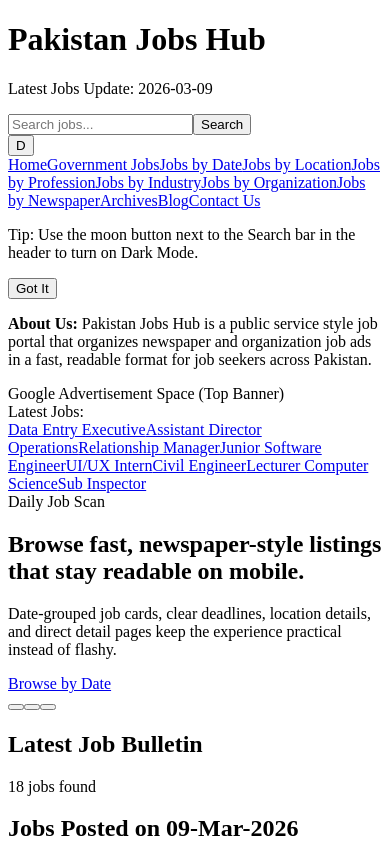
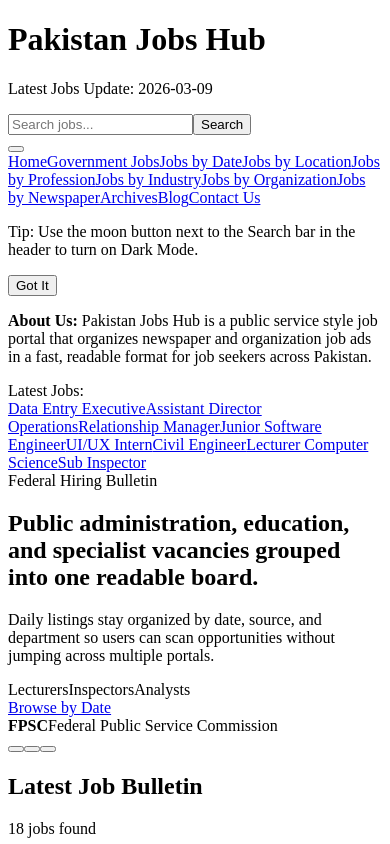
Before and after one commit to HafizTalalAhmad/Job-Website, a React (Vite) app: page /#/ in a window 390 px wide. Shown: the top 844 px of the page. Built offline with nearby package versions, Linux system fonts and the light colour scheme; no server answers; the database is empty; the HTML template or start-up script is replaced by a standard one.

Commit message:
Refine hero banners and remove top ad strip

```diff
--- a/src/App.jsx
+++ b/src/App.jsx
@@ -58,7 +58,6 @@
                   job ads in a fast, readable format for job seekers across Pakistan.
                 </p>
               </section>
-              <div className="ad-top top-align-block">Google Advertisement Space (Top Banner)</div>
             </>
           )}
           <Routes>
--- a/src/components/Header.jsx
+++ b/src/components/Header.jsx
@@ -38,9 +38,7 @@
               onClick={onToggleTheme}
               title={theme === 'dark' ? 'Switch to Light Mode' : 'Switch to Dark Mode'}
               aria-label={theme === 'dark' ? 'Switch to Light Mode' : 'Switch to Dark Mode'}
-            >
-              {theme === 'dark' ? 'L' : 'D'}
-            </button>
+            />
           </div>
         </div>
       </div>
--- a/src/components/HeroSlider.jsx
+++ b/src/components/HeroSlider.jsx
@@ -4,30 +4,39 @@
 const slides = [
   {
     id: 'slide-1',
-    eyebrow: 'Public Sector Spotlight',
-    title: 'Government hiring windows, newspaper ads, and deadlines in one place.',
-    blurb: 'Track major openings across aviation, education, utilities, railways, and public administration without scanning multiple sources.',
-    accent: 'Government Jobs',
+    department: 'Pakistan Civil Aviation Authority',
+    code: 'PCAA',
+    eyebrow: 'Aviation Recruitment Window',
+    title: 'Airport operations, communication units, and technical support openings.',
+    blurb: 'Track aviation-focused recruitment with department-level visibility, fast deadline scanning, and direct access to detail pages.',
+    accents: ['Air Traffic', 'Operations', 'Technical'],
     cta: '/jobs/government',
+    ctaLabel: 'View Government Jobs',
     tone: 'aviation'
   },
   {
     id: 'slide-2',
-    eyebrow: 'Daily Job Scan',
-    title: 'Browse fast, newspaper-style listings that stay readable on mobile.',
-    blurb: 'Date-grouped job cards, clear deadlines, location details, and direct detail pages keep the experience practical instead of flashy.',
-    accent: 'Browse by Date',
+    department: 'Federal Public Service Commission',
+    code: 'FPSC',
+    eyebrow: 'Federal Hiring Bulletin',
+    title: 'Public administration, education, and specialist vacancies grouped into one readable board.',
+    blurb: 'Daily listings stay organized by date, source, and department so users can scan opportunities without jumping across multiple portals.',
+    accents: ['Lecturers', 'Inspectors', 'Analysts'],
     cta: '/jobs/date',
-    tone: 'bulletin'
+    ctaLabel: 'Browse by Date',
+    tone: 'federal'
   },
   {
     id: 'slide-3',
-    eyebrow: 'Admin + Alerts',
-    title: 'Post jobs, manage contact messages, and maintain a clean public job board.',
-    blurb: 'Use the admin area for posting, updating, and reviewing incoming messages while the public site stays lightweight and focused.',
-    accent: 'Open Admin',
+    department: 'Pakistan Railways and Public Utilities',
+    code: 'PR',
+    eyebrow: 'National Service Hiring',
+    title: 'Technical, field, and operations posts presented in a practical newspaper-style layout.',
+    blurb: 'Use the public job board for daily tracking, then manage postings and contact messages through the admin workspace.',
+    accents: ['Workshops', 'Field Teams', 'Support Staff'],
     cta: '/admin',
-    tone: 'control'
+    ctaLabel: 'Open Admin',
+    tone: 'railways'
   }
 ]
 
@@ -37,7 +46,7 @@
   useEffect(() => {
     const timer = window.setInterval(() => {
       setActiveIndex((current) => (current + 1) % slides.length)
-    }, 4800)
+    }, 5000)
 
     return () => window.clearInterval(timer)
   }, [])
@@ -47,24 +56,30 @@
   return (
     <section className="hero-slider" aria-label="Homepage highlights">
       <div className={`hero-slide hero-slide-${activeSlide.tone}`}>
+        <div className="hero-slide-overlay">
           <div className="hero-slide-copy">
             <span className="hero-slide-eyebrow">{activeSlide.eyebrow}</span>
             <h2>{activeSlide.title}</h2>
             <p>{activeSlide.blurb}</p>
+            <div className="hero-slide-tags">
+              {activeSlide.accents.map((item) => (
+                <span key={item}>{item}</span>
+              ))}
+            </div>
             <div className="hero-slide-actions">
               <Link to={activeSlide.cta} className="hero-slide-btn">
-              {activeSlide.accent}
+                {activeSlide.ctaLabel}
               </Link>
             </div>
           </div>
 
-        <div className="hero-slide-art" aria-hidden="true">
-          <div className="art-frame">
-            <div className="art-strip" />
-            <div className="art-card art-card-primary" />
-            <div className="art-card art-card-secondary" />
-            <div className="art-grid">
-              <span />
+          <div className="hero-slide-poster" aria-hidden="true">
+            <div className="hero-slide-seal" />
+            <div className="hero-slide-dept">
+              <strong>{activeSlide.code}</strong>
+              <span>{activeSlide.department}</span>
+            </div>
+            <div className="hero-slide-lines">
               <span />
               <span />
               <span />
--- a/src/styles.css
+++ b/src/styles.css
@@ -308,48 +308,53 @@
 }
 
 .hero-slide {
-  min-height: 270px;
+  min-height: 320px;
   border: 1px solid var(--line);
-  background:
-    radial-gradient(circle at top left, rgba(255, 214, 10, 0.2), transparent 34%),
-    linear-gradient(135deg, #f8fbff 0%, #edf3f8 48%, #ffffff 100%);
-  display: grid;
-  grid-template-columns: 1.2fr 0.8fr;
+  position: relative;
   overflow: hidden;
 }
 
 .hero-slide-aviation {
   background:
-    radial-gradient(circle at top left, rgba(255, 214, 10, 0.25), transparent 34%),
-    linear-gradient(135deg, #f9fbfd 0%, #edf3f8 48%, #ffffff 100%);
+    linear-gradient(120deg, rgba(4, 27, 62, 0.76), rgba(4, 27, 62, 0.26) 52%, rgba(255, 255, 255, 0.08)),
+    linear-gradient(135deg, #355c7d 0%, #4e7ea3 36%, #9cc4de 100%);
 }
 
 .hero-slide-bulletin {
   background:
-    radial-gradient(circle at top left, rgba(15, 106, 47, 0.18), transparent 34%),
-    linear-gradient(135deg, #f8fbff 0%, #eef5f1 48%, #ffffff 100%);
+    linear-gradient(120deg, rgba(22, 47, 29, 0.78), rgba(22, 47, 29, 0.26) 52%, rgba(255, 255, 255, 0.08)),
+    linear-gradient(135deg, #35524a 0%, #5f7b71 36%, #d9e0d3 100%);
 }
 
 .hero-slide-control {
   background:
-    radial-gradient(circle at top left, rgba(30, 92, 200, 0.16), transparent 34%),
-    linear-gradient(135deg, #f8fbff 0%, #eef2f8 48%, #ffffff 100%);
+    linear-gradient(120deg, rgba(70, 34, 8, 0.76), rgba(70, 34, 8, 0.22) 52%, rgba(255, 255, 255, 0.08)),
+    linear-gradient(135deg, #6e5334 0%, #a78459 36%, #ead9be 100%);
+}
+
+.hero-slide-overlay {
+  min-height: 320px;
+  padding: 26px 28px;
+  display: grid;
+  grid-template-columns: 1.15fr 0.85fr;
+  gap: 20px;
+  align-items: stretch;
 }
 
 .hero-slide-copy {
-  padding: 24px 24px 20px;
   display: flex;
   flex-direction: column;
   justify-content: center;
   gap: 10px;
+  color: #fff;
 }
 
 .hero-slide-eyebrow {
   display: inline-flex;
   width: fit-content;
-  border: 1px solid #d9c35a;
-  background: rgba(255, 214, 10, 0.18);
-  color: #6c5400;
+  border: 1px solid rgba(255, 255, 255, 0.28);
+  background: rgba(255, 255, 255, 0.12);
+  color: #f8fafc;
   padding: 6px 10px;
   font-size: 11px;
   font-weight: 700;
@@ -359,18 +364,33 @@
 
 .hero-slide-copy h2 {
   margin: 0;
-  max-width: 12ch;
-  font-size: 36px;
-  line-height: 1.05;
-  color: #153b6e;
+  max-width: 14ch;
+  font-size: 38px;
+  line-height: 1.06;
+  color: #ffffff;
 }
 
 .hero-slide-copy p {
   margin: 0;
-  max-width: 56ch;
+  max-width: 58ch;
   font-size: 14px;
   line-height: 1.55;
-  color: #40556f;
+  color: rgba(255, 255, 255, 0.88);
+}
+
+.hero-slide-tags {
+  display: flex;
+  flex-wrap: wrap;
+  gap: 8px;
+}
+
+.hero-slide-tags span {
+  border: 1px solid rgba(255, 255, 255, 0.2);
+  background: rgba(12, 23, 40, 0.26);
+  color: #f8fafc;
+  padding: 6px 10px;
+  font-size: 12px;
+  font-weight: 700;
 }
 
 .hero-slide-actions {
@@ -380,8 +400,8 @@
 .hero-slide-btn {
   display: inline-flex;
   align-items: center;
-  border: 1px solid #1d4e92;
-  background: #1f5ed1;
+  border: 1px solid rgba(255, 255, 255, 0.36);
+  background: rgba(12, 23, 40, 0.4);
   color: #fff;
   padding: 10px 14px;
   font-size: 13px;
@@ -390,70 +410,61 @@
 }
 
 .hero-slide-btn:hover {
-  background: #184da9;
+  background: rgba(12, 23, 40, 0.6);
   text-decoration: none;
 }
 
-.hero-slide-art {
-  position: relative;
-  display: flex;
-  align-items: center;
-  justify-content: center;
-  padding: 22px;
-}
-
-.art-frame {
-  position: relative;
-  width: min(100%, 300px);
-  aspect-ratio: 4 / 3;
-  border: 1px solid rgba(21, 59, 110, 0.14);
+.hero-slide-poster {
+  align-self: center;
+  justify-self: end;
+  width: min(100%, 340px);
+  min-height: 236px;
+  border: 1px solid rgba(255, 255, 255, 0.22);
   background:
-    linear-gradient(180deg, rgba(255, 255, 255, 0.98), rgba(238, 243, 248, 0.9)),
-    linear-gradient(120deg, rgba(31, 94, 209, 0.12), transparent 70%);
-  box-shadow: 0 18px 40px rgba(18, 42, 76, 0.14);
-  overflow: hidden;
-}
-
-.art-strip {
-  position: absolute;
-  inset: 0 auto auto 0;
-  width: 100%;
+    linear-gradient(180deg, rgba(255, 255, 255, 0.12), rgba(255, 255, 255, 0.03)),
+    linear-gradient(135deg, rgba(12, 23, 40, 0.34), rgba(12, 23, 40, 0.08));
+  box-shadow: 0 18px 40px rgba(0, 0, 0, 0.18);
+  padding: 20px;
+  display: grid;
+  gap: 16px;
+  align-content: start;
+}
+
+.hero-slide-seal {
+  width: 64px;
+  height: 64px;
+  border-radius: 50%;
+  border: 2px solid rgba(255, 255, 255, 0.64);
+  background:
+    radial-gradient(circle at center, rgba(255, 255, 255, 0.28) 0 28%, transparent 29%),
+    radial-gradient(circle at center, transparent 0 58%, rgba(255, 255, 255, 0.18) 59% 66%, transparent 67%);
+}
+
+.hero-slide-dept {
+  display: grid;
+  gap: 6px;
+}
+
+.hero-slide-dept strong {
+  font-size: 34px;
+  line-height: 1;
+  color: #ffffff;
+}
+
+.hero-slide-dept span {
+  font-size: 14px;
+  line-height: 1.4;
+  color: rgba(255, 255, 255, 0.9);
+}
+
+.hero-slide-lines {
+  display: grid;
+  gap: 10px;
+}
+
+.hero-slide-lines span {
   height: 14px;
-  background: linear-gradient(90deg, #f2d603, #ffe76d);
-}
-
-.art-card {
-  position: absolute;
-  border-radius: 12px;
-  background: linear-gradient(180deg, #ffffff, #f4f8fc);
-  box-shadow: 0 10px 20px rgba(30, 52, 84, 0.14);
-}
-
-.art-card-primary {
-  inset: 42px 24px auto auto;
-  width: 130px;
-  height: 150px;
-  border: 1px solid rgba(31, 94, 209, 0.16);
-}
-
-.art-card-secondary {
-  inset: auto auto 28px 22px;
-  width: 160px;
-  height: 92px;
-  border: 1px solid rgba(15, 106, 47, 0.16);
-}
-
-.art-grid {
-  position: absolute;
-  inset: 42px auto auto 22px;
-  width: 135px;
-  display: grid;
-  gap: 9px;
-}
-
-.art-grid span {
-  height: 14px;
-  background: linear-gradient(90deg, rgba(31, 94, 209, 0.22), rgba(31, 94, 209, 0.06));
+  background: linear-gradient(90deg, rgba(255, 255, 255, 0.4), rgba(255, 255, 255, 0.08));
 }
 
 .hero-slide-dots {
@@ -648,10 +659,20 @@
   min-width: 38px;
   height: 34px;
   padding: 0;
-  font-size: 18px;
   display: inline-flex;
   align-items: center;
   justify-content: center;
+  position: relative;
+}
+
+.moon-btn::before {
+  content: '';
+  width: 15px;
+  height: 15px;
+  border-radius: 50%;
+  background: #f8fafc;
+  box-shadow: -4px 0 0 1px rgba(12, 23, 40, 0.55);
+  transform: translateX(2px);
 }
 
 .job-summary {
@@ -1444,7 +1465,6 @@
 :root[data-theme='dark'] .job-card,
 :root[data-theme='dark'] .date-group,
 :root[data-theme='dark'] .about-strip,
-:root[data-theme='dark'] .ad-top,
 :root[data-theme='dark'] .side-ad,
 :root[data-theme='dark'] .ticker,
 :root[data-theme='dark'] .contact-right,
@@ -1526,6 +1546,11 @@
   color: #f9fafb;
 }
 
+:root[data-theme='dark'] .moon-btn::before {
+  background: #fde68a;
+  box-shadow: -4px 0 0 1px rgba(17, 24, 39, 0.8);
+}
+
 :root[data-theme='dark'] .legacy-bullets li,
 :root[data-theme='dark'] .legacy-bullets ul {
   color: #e5edf8;
@@ -1537,8 +1562,8 @@
 :root[data-theme='dark'] .hero-slide-control {
   border-color: var(--line);
   background:
-    radial-gradient(circle at top left, rgba(250, 204, 21, 0.12), transparent 34%),
-    linear-gradient(135deg, #1b2432 0%, #202d3f 48%, #1a2432 100%);
+    linear-gradient(120deg, rgba(10, 16, 28, 0.82), rgba(10, 16, 28, 0.34) 52%, rgba(255, 255, 255, 0.04)),
+    linear-gradient(135deg, #1b2432 0%, #243244 48%, #1a2432 100%);
 }
 
 :root[data-theme='dark'] .hero-slide-copy h2 {
@@ -1555,16 +1580,20 @@
   color: #fde68a;
 }
 
-:root[data-theme='dark'] .art-frame {
-  border-color: rgba(147, 197, 253, 0.14);
+:root[data-theme='dark'] .hero-slide-tags span {
+  border-color: rgba(255, 255, 255, 0.16);
+  background: rgba(15, 23, 42, 0.32);
+}
+
+:root[data-theme='dark'] .hero-slide-poster {
+  border-color: rgba(255, 255, 255, 0.16);
   background:
-    linear-gradient(180deg, rgba(23, 34, 49, 0.98), rgba(31, 41, 55, 0.95)),
-    linear-gradient(120deg, rgba(147, 197, 253, 0.08), transparent 70%);
-  box-shadow: 0 18px 40px rgba(0, 0, 0, 0.28);
-}
-
-:root[data-theme='dark'] .art-card {
-  background: linear-gradient(180deg, #243244, #1f2937);
+    linear-gradient(180deg, rgba(255, 255, 255, 0.08), rgba(255, 255, 255, 0.03)),
+    linear-gradient(135deg, rgba(15, 23, 42, 0.46), rgba(15, 23, 42, 0.16));
+}
+
+:root[data-theme='dark'] .hero-slide-lines span {
+  background: linear-gradient(90deg, rgba(255, 255, 255, 0.38), rgba(255, 255, 255, 0.06));
 }
 
 :root[data-theme='dark'] .hero-dot {
@@ -1598,10 +1627,6 @@
 }
 
 @media (max-width: 980px) {
-  .with-side-ads {
-    grid-template-columns: 1fr;
-  }
-
   .side-ad { display: none; }
 
   .layout,
@@ -1614,13 +1639,18 @@
     grid-template-columns: 1.05fr 0.95fr;
   }
 
-  .hero-slide {
+  .hero-slide-overlay {
     grid-template-columns: 1fr;
   }
 
   .hero-slide-copy h2 {
     max-width: none;
     font-size: 30px;
+  }
+
+  .hero-slide-poster {
+    justify-self: stretch;
+    width: 100%;
   }
 
   .filter-grid { grid-template-columns: repeat(2, minmax(0, 1fr)); }
@@ -1672,14 +1702,11 @@
   .legacy-bullets li { font-size: 13px; }
   .panel-title { font-size: 22px; }
   .job-row { grid-template-columns: 1fr 1fr; }
-  .hero-slide-copy {
-    padding: 18px 18px 14px;
-  }
   .hero-slide-copy h2 {
     font-size: 26px;
   }
-  .hero-slide-art {
-    padding: 14px 18px 20px;
+  .hero-slide-overlay {
+    padding: 18px;
   }
 }
 
```
Lines whose indentation alone changed are shown as unchanged.
